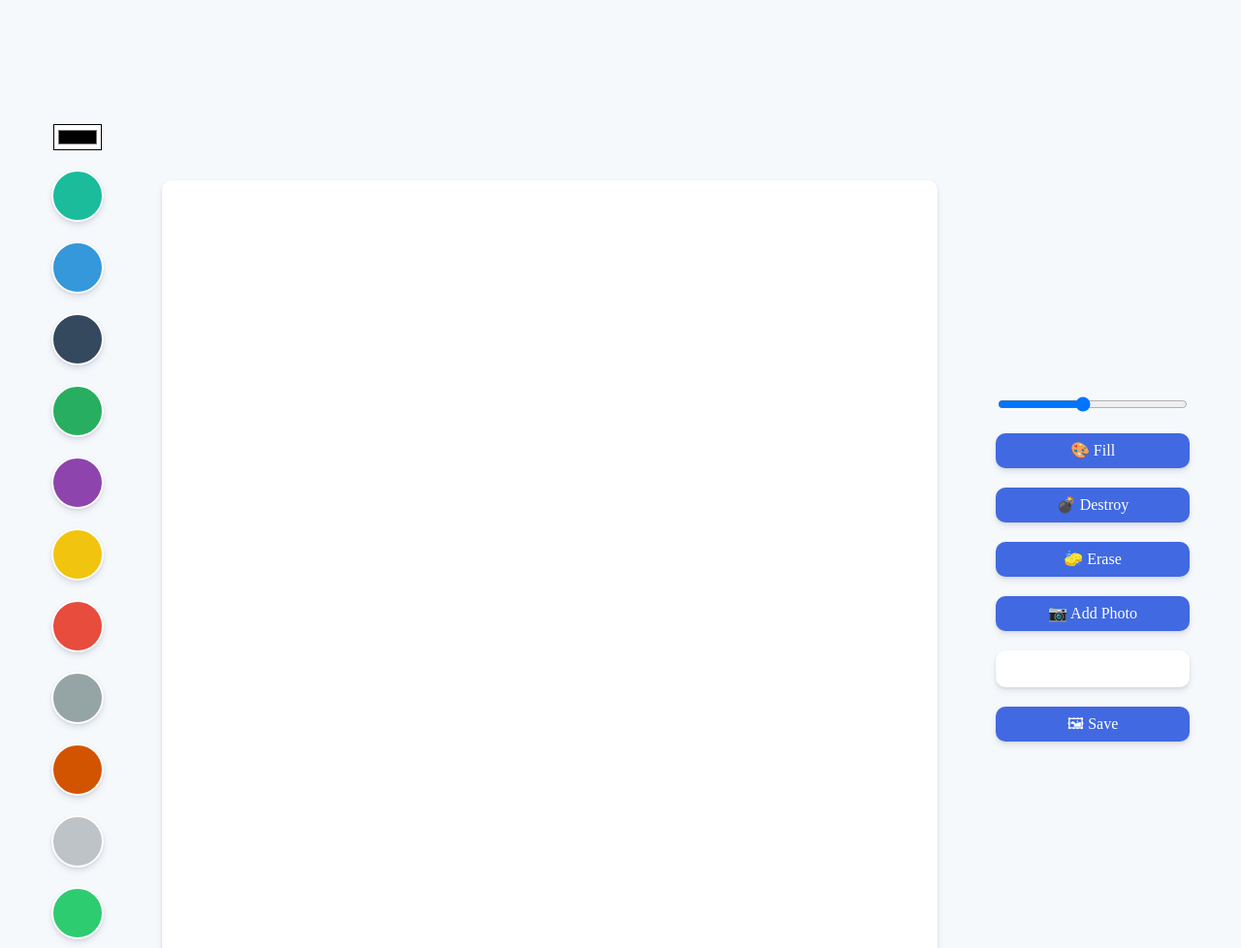
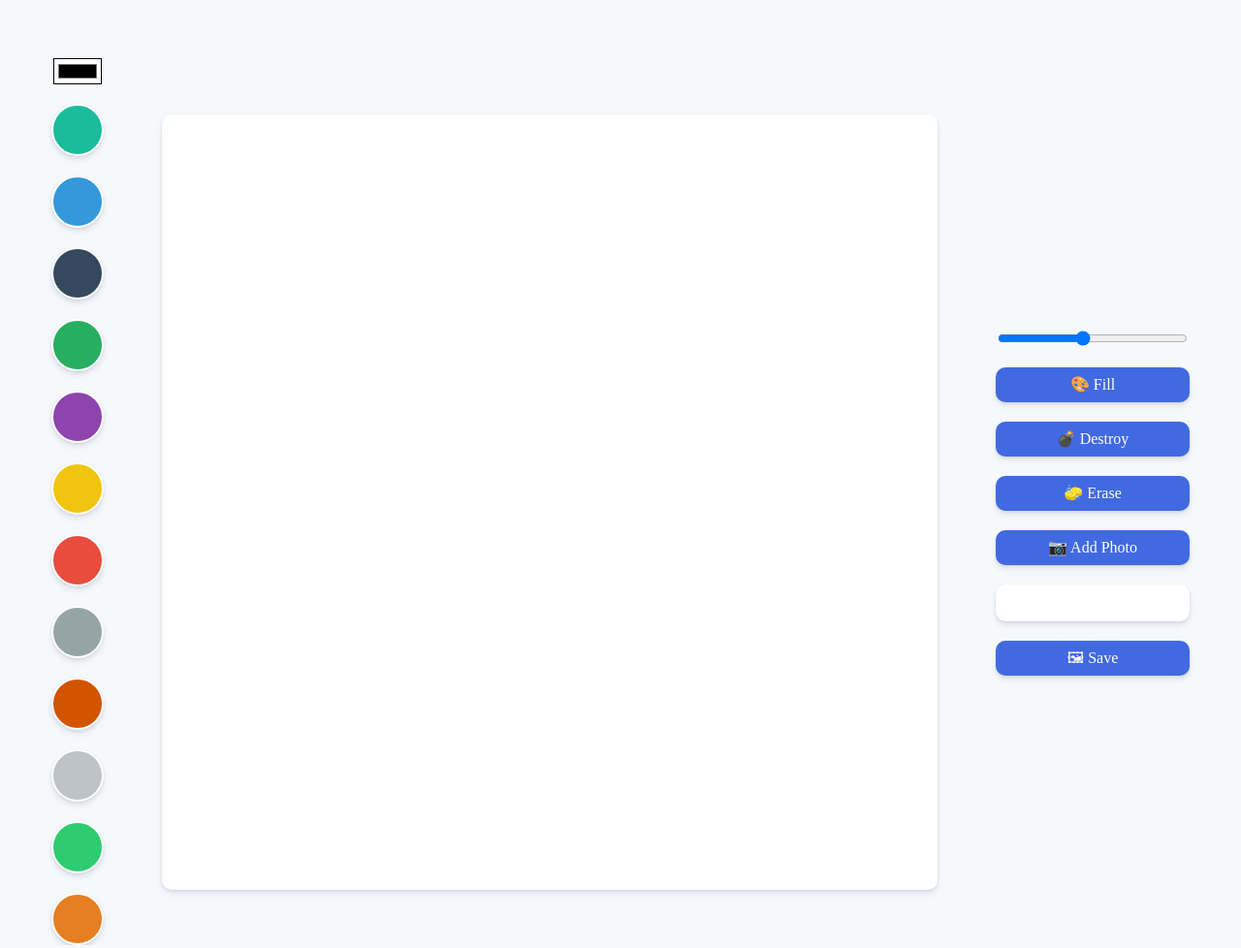
Before and after one commit to EtihadStadium/meme-maker, a plain HTML site: page index.html in a window 1280 px wide. Shown: the top 978 px of the page at 97% size. Drawn offline with Linux system fonts and the light colour scheme.

Commit message:
Update css

```diff
--- a/css/style.css
+++ b/css/style.css
@@ -15,7 +15,7 @@ canvas {
     box-shadow: 0 4px 6px rgba(50, 50, 93, 0.11), 0 1px 3px rgba(0, 0, 0, 0.08);
 }
 .element {
-    margin-top: 8rem;
+    margin-top: 60px;
 }
 .btns {
     display: flex;
```
